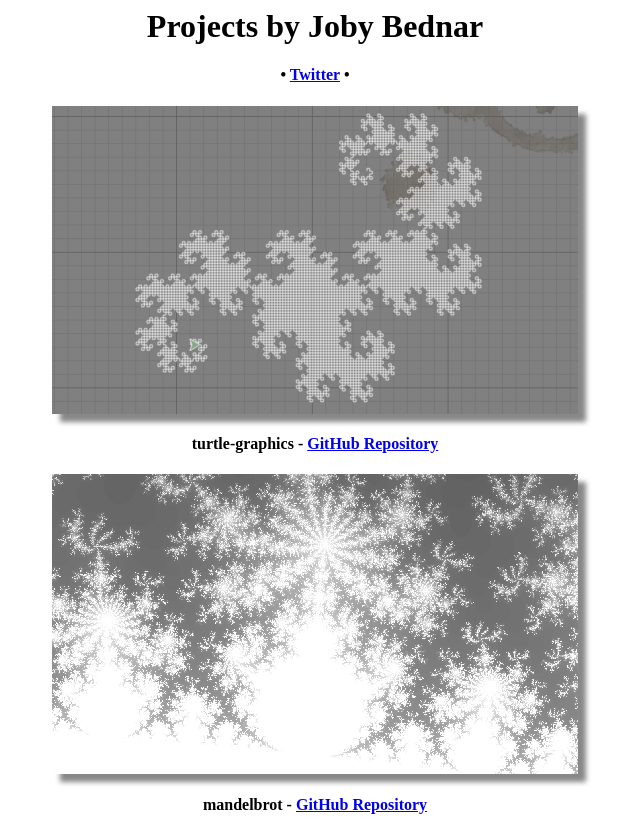
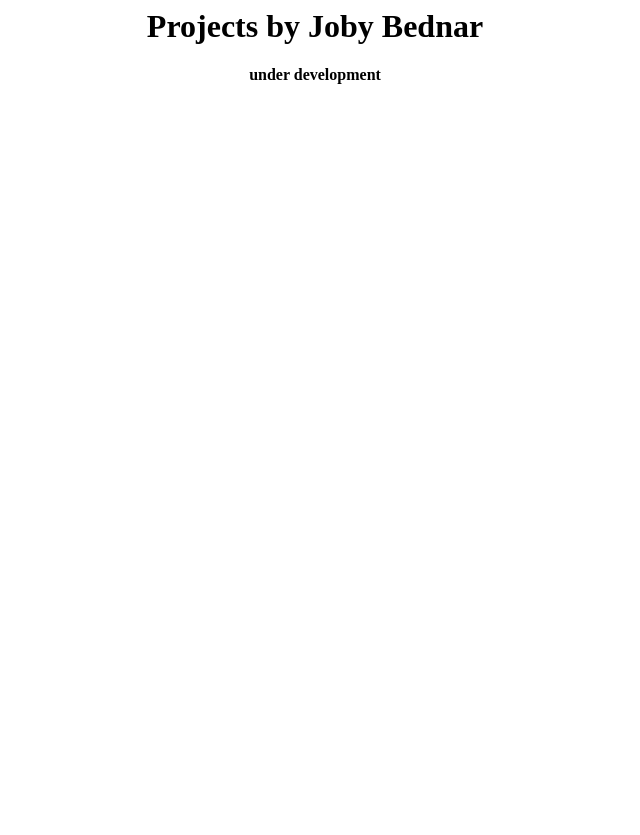
Before and after one commit to fractalhead/fractalhead.github.io, a plain HTML site: page index.html in a window 1280 px wide. Shown: the whole page, without its empty margins (325-965 px from the left). After the commit the page ends 800 px from the top, so only its background shows below. Drawn offline with Linux system fonts and the light colour scheme.

Commit message:
Update index.html

```diff
--- a/index.html
+++ b/index.html
@@ -11,14 +11,6 @@ img {
 </head>
 <body>
 	<h1>Projects by Joby Bednar</h1>
-	<h4>&bull; <a href="https://twitter.com/spiritedgeek">Twitter</a> &bull;</h4>
-	<div>
-	<a href="http://fractalhead.github.io/turtle-graphics"><img src="images/turtle-graphics.png"/></a>
-	<h4>turtle-graphics - <a href="https://github.com/fractalhead/turtle-graphics">GitHub Repository</a></h4>
-	</div>
-	<div>
-	<a href="http://fractalhead.github.io/mandelbrot"><img src="images/mandelbrot.png"/></a>
-	<h4>mandelbrot - <a href="https://github.com/fractalhead/mandelbrot">GitHub Repository</a></h4>
-	<div>
+	<h4>under development</h4>
 </body>
 </html>
```
